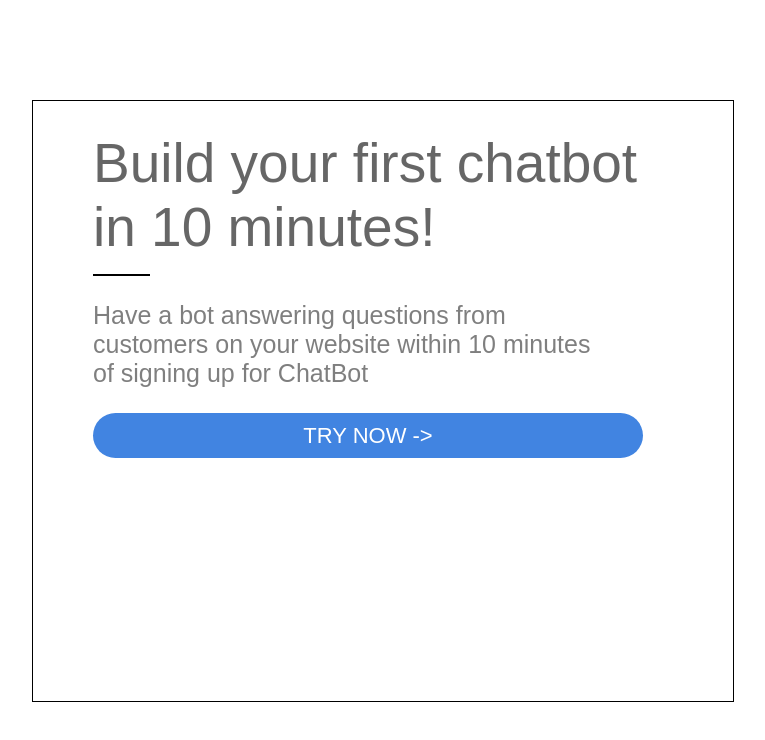
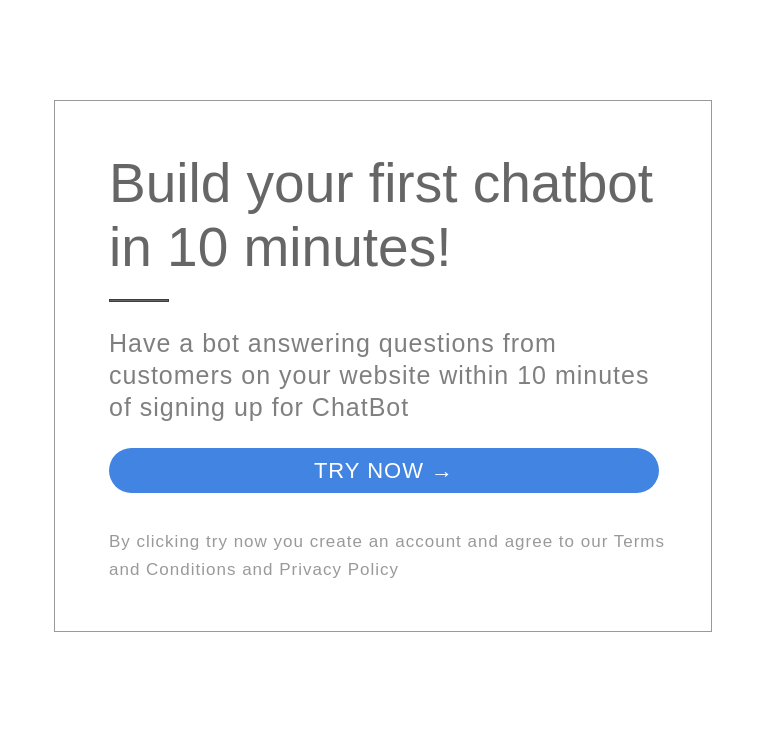
Before and after one commit to asmamulla786/actionCard, a plain HTML site: page index.html in a window 1280 px wide. Shown: the whole page, without its empty margins (257-1022 px from the left). Drawn offline with Linux system fonts and the light colour scheme.

Commit message:
updated index file

```diff
--- a/index.html
+++ b/index.html
@@ -4,59 +4,77 @@
     <title>ChatBot</title>
     <style>
       div {
-        width: 700px;
-        height: 600px;
-        border: 1px solid black;
+        width: 656px;
+        height: 530px;
+        border: 1px solid rgba(0, 0, 0, 0.4);
         font-family: sans-serif;
-
         margin: 100px auto;
       }
       h1 {
         font-size: 55px;
-        width: 600px;
         color: rgba(0, 0, 0, 0.6);
         font-weight: 200;
-        margin: 30px 0px 0px 60px;
+        margin: 50px 0px 0px 54px;
       }
       hr {
         width: 55px;
         color: rgb(0, 0, 0, 1);
         border: 1px solid black;
         margin-top: 15px;
-        margin-left: 60px;
+        margin-left: 54px;
       }
       p {
-        width: 500px;
         font-size: 25px;
         color: rgba(0, 0, 0, 0.5);
         font-weight: 300;
-        margin-left: 60px;
+        line-height: 32px;
+        margin-left: 54px;
+        margin-right: 40px;
+        letter-spacing: 1px;
       }
       #button {
         width: 550px;
         height: 35px;
         margin: 0px;
         font-size: 22px;
+        letter-spacing: 1px;
         text-align: center;
         font-weight: 300;
-        margin-left: 60px;
+        margin-left: 54px;
         padding-top: 10px;
         border-radius: 25px;
         border: #4184e1;
         background-color: #4184e1;
-        color: white;
+      }
+      #footer {
+        font-size: 17px;
+        color: rgba(0, 0, 0, 0.4);
+        margin-top: 35px;
+        line-height: 28px;
+      }
+      #line {
+        width: 58px;
+        margin: 20px 0px 0px 54px;
+        height: 1px;
+        background-color: rgb(0, 0, 0, 0.6);
       }
     </style>
   </head>
   <body>
     <div>
       <h1>Build your first chatbot in 10 minutes!</h1>
-      <hr />
-      <p id="description">
+      <div id="line"></div>
+      <p>
         Have a bot answering questions from customers on your website within 10
         minutes of signing up for ChatBot
       </p>
-      <div id="button">TRY NOW -></div>
+      <div id="button">
+        <a href="#" style="text-decoration: none; color: white">TRY NOW →</a>
+      </div>
+      <p id="footer">
+        By clicking try now you create an account and agree to our Terms and
+        Conditions and Privacy Policy
+      </p>
     </div>
   </body>
 </html>
```
